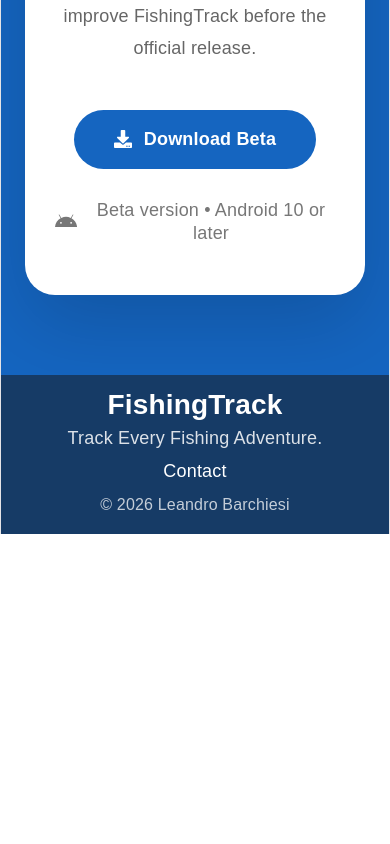
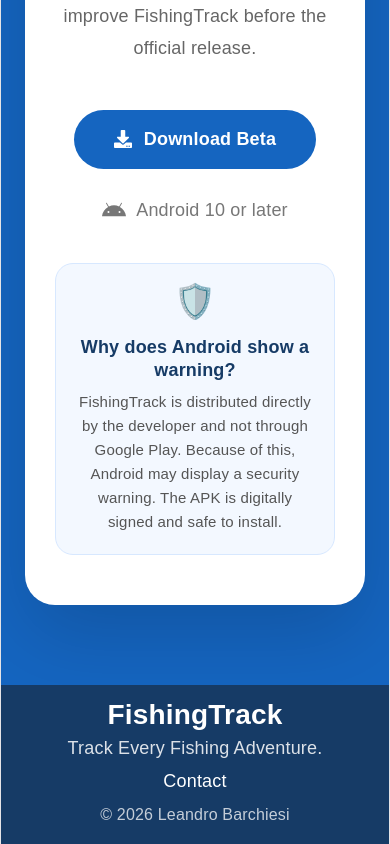
Before and after one commit to leandrobarchiesi-source/fishing-web, a React (Vite) app: page / in a window 390 px wide. Shown: the part 7526-8370 px from the top of the page. Before the commit the page ends 8060 px from the top, so only its background shows below. Built offline with nearby package versions, Linux system fonts and the light colour scheme.

Commit message:
Improve mobile header and screenshots carousel

```diff
--- a/src/landing/components/download/Download.css
+++ b/src/landing/components/download/Download.css
@@ -159,3 +159,93 @@
     }
 
 }
+
+/* ============================================ */
+/* Security info */
+/* ============================================ */
+
+.download-info{
+
+    margin:40px auto 0;
+
+    max-width:650px;
+
+    padding:22px 26px;
+
+    display:flex;
+
+    align-items:flex-start;
+
+    gap:18px;
+
+    text-align:left;
+
+    background:#F3F8FF;
+
+    border:1px solid #D7E8FF;
+
+    border-radius:18px;
+
+}
+
+.download-info-icon{
+
+    font-size:34px;
+
+    line-height:1;
+
+    flex-shrink:0;
+
+}
+
+.download-info-text h3{
+
+    margin:0 0 8px;
+
+    color:#163B66;
+
+    font-size:20px;
+
+}
+
+.download-info-text p{
+
+    margin:0;
+
+    max-width:none;
+
+    font-size:16px;
+
+    line-height:1.6;
+
+    color:#555;
+
+}
+
+@media (max-width:768px){
+
+    .download-info{
+
+        flex-direction:column;
+
+        text-align:center;
+
+        align-items:center;
+
+        padding:20px;
+
+    }
+
+    .download-info-text h3{
+
+        font-size:18px;
+
+    }
+
+    .download-info-text p{
+
+        font-size:15px;
+
+    }
+
+}
--- a/src/landing/components/download/Download.jsx
+++ b/src/landing/components/download/Download.jsx
@@ -42,7 +42,17 @@
             <span>{t("download.platform")}</span>
 
           </div>
+<div className="download-info">
+  <div className="download-info-icon">
+    🛡️
+  </div>
 
+  <div className="download-info-text">
+    <h3>{t("download.securityTitle")}</h3>
+
+    <p>{t("download.securityText")}</p>
+  </div>
+</div>
         </div>
 
       </div>
--- a/src/locales/en/common.json
+++ b/src/locales/en/common.json
@@ -61,7 +61,9 @@
   "title": "Join the FishingTrack Beta",
   "description": "Download the beta for free, explore all features and help us improve FishingTrack before the official release.",
   "button": "Download Beta",
-  "platform": "Beta version • Android 10 or later"
+  "platform": "Android 10 or later",
+  "securityTitle": "Why does Android show a warning?",
+  "securityText": "FishingTrack is distributed directly by the developer and not through Google Play. Because of this, Android may display a security warning. The APK is digitally signed and safe to install."
 },
 
 "footer": {
--- a/src/locales/es/common.json
+++ b/src/locales/es/common.json
@@ -63,7 +63,7 @@
   "title": "Prueba FishingTrack antes del lanzamiento",
   "description": "Descarga gratis la versión beta y ayúdanos a mejorar FishingTrack.",
   "button": "Descargar Beta",
-  "platform": "Versión beta • Android 10 o superior"
+  "platform": "Android 10 o superior"
 },
 
 "footer": {
--- a/src/locales/fr/common.json
+++ b/src/locales/fr/common.json
@@ -58,7 +58,7 @@
   "title": "Essayez FishingTrack en avant-première",
   "description": "Téléchargez gratuitement la version bêta et aidez-nous à améliorer FishingTrack.",
   "button": "Télécharger la Bêta",
-  "platform": "Version bêta • Android 10 ou version ultérieure"
+  "platform": "Android 10 ou version ultérieure"
 },
 
 "footer": {
--- a/src/locales/it/common.json
+++ b/src/locales/it/common.json
@@ -56,7 +56,9 @@
   "title": "Prova FishingTrack in anteprima",
   "description": "Scarica gratuitamente la versione Beta, prova tutte le funzionalità e aiutaci a migliorare FishingTrack con i tuoi suggerimenti.",
   "button": "Scarica la Beta",
-  "platform": "Versione beta • Android 10 o superiore"
+  "platform": "Android 10 o superiore",
+  "securityTitle": "Perché Android mostra un avviso?",
+  "securityText": "FishingTrack è distribuita direttamente dallo sviluppatore e non tramite Google Play. Per questo Android potrebbe mostrare un avviso di sicurezza. L'APK è firmato ed è sicuro da installare."
 },
 
 "footer": {
```
